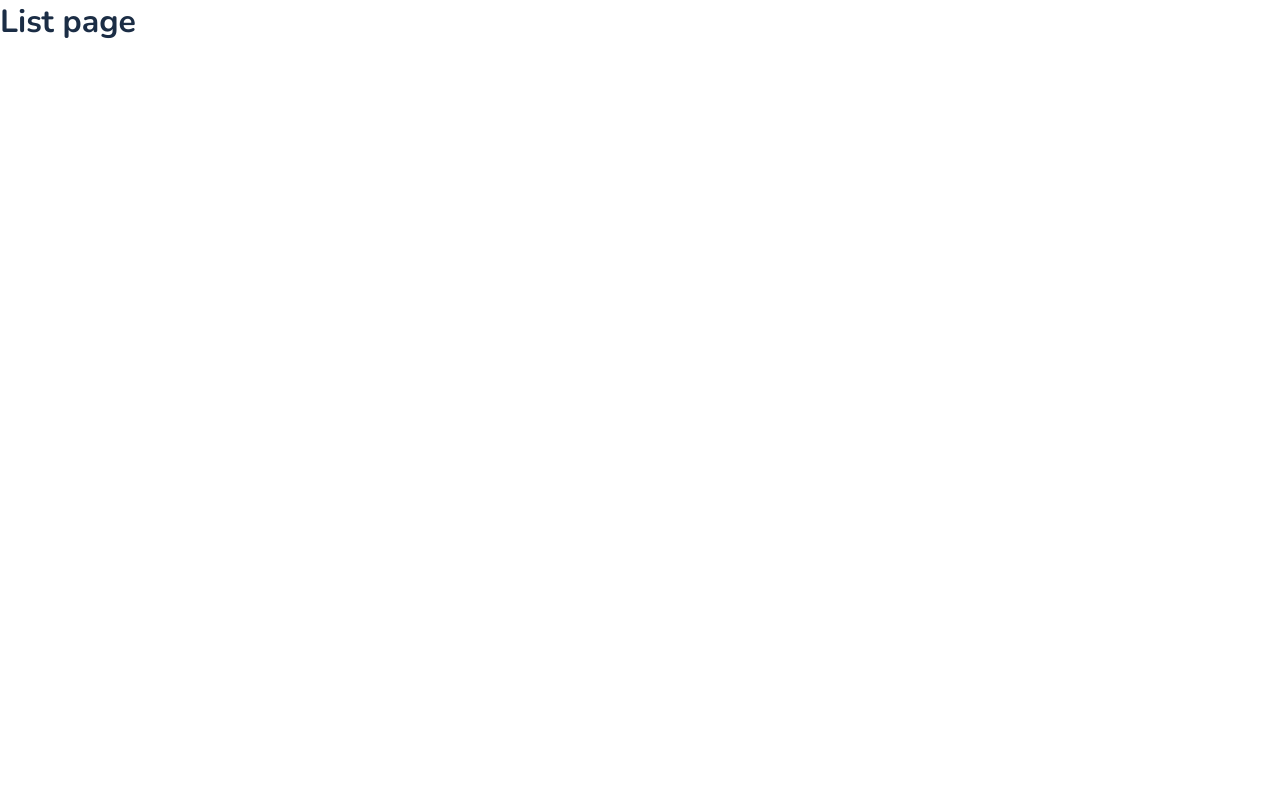
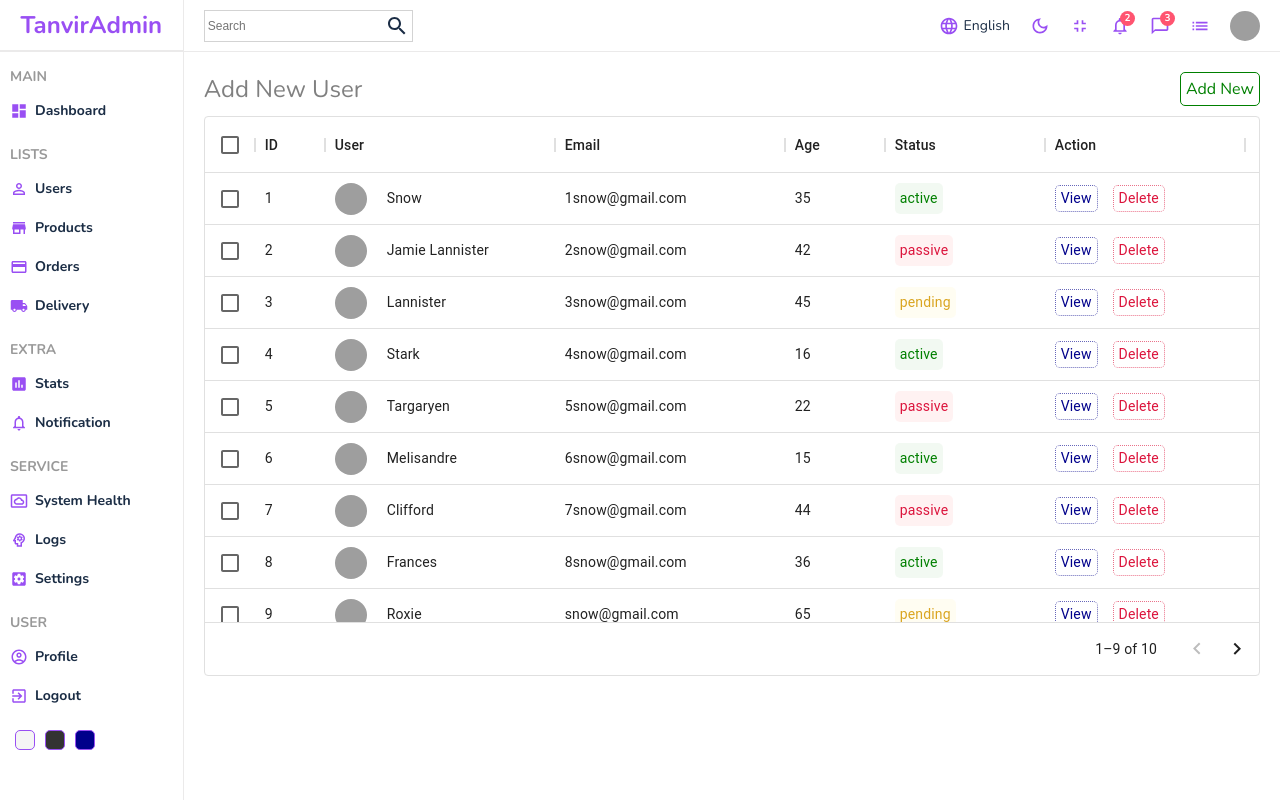
Before and after one commit to tanvirch0750/React-Admin-Dashboard, a React (Create React App) app: page /users in a window 1280 px wide. Built offline with nearby package versions, Linux system fonts and the light colour scheme; grey boxes are pictures that could not be loaded.

Commit message:
implemented user page with material Ui data table

```diff
--- a/package.json
+++ b/package.json
@@ -7,6 +7,7 @@
     "@emotion/styled": "^11.9.3",
     "@mui/icons-material": "^5.8.4",
     "@mui/material": "^5.9.0",
+    "@mui/x-data-grid": "^5.13.1",
     "@testing-library/jest-dom": "^5.16.4",
     "@testing-library/react": "^13.3.0",
     "@testing-library/user-event": "^13.5.0",
--- /dev/null
+++ b/src/components/data-table/DataTable.jsx
@@ -0,0 +1,56 @@
+import { DataGrid } from '@mui/x-data-grid';
+import { useState } from 'react';
+import { Link } from 'react-router-dom';
+import { userColumns, userRows } from '../../datatablesource';
+import './DataTable.scss';
+
+const DataTable = () => {
+  const [data, setData] = useState(userRows);
+
+  const handleDelete = (id) => {
+    setData(data.filter((item) => item.id !== id));
+  };
+
+  const actionColumn = [
+    {
+      field: 'action',
+      headerName: 'Action',
+      width: 200,
+      renderCell: (params) => {
+        return (
+          <div className="cellAction">
+            <Link to="/users/test" style={{ textDecoration: 'none' }}>
+              <div className="viewButton">View</div>
+            </Link>
+            <div
+              className="deleteButton"
+              onClick={() => handleDelete(params.row.id)}
+            >
+              Delete
+            </div>
+          </div>
+        );
+      },
+    },
+  ];
+  return (
+    <div className="datatable">
+      <div className="datatableTitle">
+        Add New User
+        <Link to="/users/new" className="link">
+          Add New
+        </Link>
+      </div>
+      <DataGrid
+        className="datagrid"
+        rows={data}
+        columns={userColumns.concat(actionColumn)}
+        pageSize={9}
+        rowsPerPageOptions={[9]}
+        checkboxSelection
+      />
+    </div>
+  );
+};
+
+export default DataTable;
--- /dev/null
+++ b/src/components/data-table/DataTable.scss
@@ -0,0 +1,78 @@
+.datatable {
+  height: 600px;
+  padding: 20px;
+
+  .datatableTitle {
+    width: 100%;
+    font-size: 24px;
+    color: gray;
+    margin-bottom: 10px;
+    display: flex;
+    align-items: center;
+    justify-content: space-between;
+
+    .link {
+      text-decoration: none;
+      color: green;
+      font-size: 16px;
+      font-weight: 400;
+      border: 1px solid green;
+      padding: 5px;
+      border-radius: 5px;
+      cursor: pointer;
+    }
+  }
+
+  .cellWithImg {
+    display: flex;
+    align-items: center;
+
+    .cellImg {
+      width: 32px;
+      height: 32px;
+      border-radius: 50%;
+      object-fit: cover;
+      margin-right: 20px;
+    }
+  }
+
+  .cellWithStatus {
+    padding: 5px;
+    border-radius: 5px;
+
+    &.active {
+      background-color: rgba(0, 128, 0, 0.05);
+      color: green;
+    }
+    &.pending {
+      background-color: rgba(255, 217, 0, 0.05);
+      color: goldenrod;
+    }
+    &.passive {
+      background-color: rgba(255, 0, 0, 0.05);
+      color: crimson;
+    }
+  }
+
+  .cellAction {
+    display: flex;
+    align-items: center;
+    gap: 15px;
+
+    .viewButton {
+      padding: 2px 5px;
+      border-radius: 5px;
+      color: darkblue;
+      border: 1px dotted rgba(0, 0, 139, 0.596);
+      cursor: pointer;
+    }
+
+    .deleteButton {
+      padding: 2px 5px;
+      border-radius: 5px;
+      color: crimson;
+      border: 1px dotted rgba(220, 20, 60, 0.6);
+      cursor: pointer;
+    }
+  }
+}
--- /dev/null
+++ b/src/datatablesource.js
@@ -0,0 +1,123 @@
+export const userColumns = [
+  { field: 'id', headerName: 'ID', width: 70 },
+  {
+    field: 'user',
+    headerName: 'User',
+    width: 230,
+    renderCell: (params) => {
+      return (
+        <div className="cellWithImg">
+          <img className="cellImg" src={params.row.img} alt="avatar" />
+          {params.row.username}
+        </div>
+      );
+    },
+  },
+  {
+    field: 'email',
+    headerName: 'Email',
+    width: 230,
+  },
+
+  {
+    field: 'age',
+    headerName: 'Age',
+    width: 100,
+  },
+  {
+    field: 'status',
+    headerName: 'Status',
+    width: 160,
+    renderCell: (params) => {
+      return (
+        <div className={`cellWithStatus ${params.row.status}`}>
+          {params.row.status}
+        </div>
+      );
+    },
+  },
+];
+
+//temporary data
+export const userRows = [
+  {
+    id: 1,
+    username: 'Snow',
+    img: 'https://images.pexels.com/photos/1820770/pexels-photo-1820770.jpeg?auto=compress&cs=tinysrgb&dpr=2&w=500',
+    status: 'active',
+    email: '1snow@gmail.com',
+    age: 35,
+  },
+  {
+    id: 2,
+    username: 'Jamie Lannister',
+    img: 'https://images.pexels.com/photos/1820770/pexels-photo-1820770.jpeg?auto=compress&cs=tinysrgb&dpr=2&w=500',
+    email: '2snow@gmail.com',
+    status: 'passive',
+    age: 42,
+  },
+  {
+    id: 3,
+    username: 'Lannister',
+    img: 'https://images.pexels.com/photos/1820770/pexels-photo-1820770.jpeg?auto=compress&cs=tinysrgb&dpr=2&w=500',
+    email: '3snow@gmail.com',
+    status: 'pending',
+    age: 45,
+  },
+  {
+    id: 4,
+    username: 'Stark',
+    img: 'https://images.pexels.com/photos/1820770/pexels-photo-1820770.jpeg?auto=compress&cs=tinysrgb&dpr=2&w=500',
+    email: '4snow@gmail.com',
+    status: 'active',
+    age: 16,
+  },
+  {
+    id: 5,
+    username: 'Targaryen',
+    img: 'https://images.pexels.com/photos/1820770/pexels-photo-1820770.jpeg?auto=compress&cs=tinysrgb&dpr=2&w=500',
+    email: '5snow@gmail.com',
+    status: 'passive',
+    age: 22,
+  },
+  {
+    id: 6,
+    username: 'Melisandre',
+    img: 'https://images.pexels.com/photos/1820770/pexels-photo-1820770.jpeg?auto=compress&cs=tinysrgb&dpr=2&w=500',
+    email: '6snow@gmail.com',
+    status: 'active',
+    age: 15,
+  },
+  {
+    id: 7,
+    username: 'Clifford',
+    img: 'https://images.pexels.com/photos/1820770/pexels-photo-1820770.jpeg?auto=compress&cs=tinysrgb&dpr=2&w=500',
+    email: '7snow@gmail.com',
+    status: 'passive',
+    age: 44,
+  },
+  {
+    id: 8,
+    username: 'Frances',
+    img: 'https://images.pexels.com/photos/1820770/pexels-photo-1820770.jpeg?auto=compress&cs=tinysrgb&dpr=2&w=500',
+    email: '8snow@gmail.com',
+    status: 'active',
+    age: 36,
+  },
+  {
+    id: 9,
+    username: 'Roxie',
+    img: 'https://images.pexels.com/photos/1820770/pexels-photo-1820770.jpeg?auto=compress&cs=tinysrgb&dpr=2&w=500',
+    email: 'snow@gmail.com',
+    status: 'pending',
+    age: 65,
+  },
+  {
+    id: 10,
+    username: 'Roxie',
+    img: 'https://images.pexels.com/photos/1820770/pexels-photo-1820770.jpeg?auto=compress&cs=tinysrgb&dpr=2&w=500',
+    email: 'snow@gmail.com',
+    status: 'active',
+    age: 65,
+  },
+];
--- a/src/pages/list/List.jsx
+++ b/src/pages/list/List.jsx
@@ -1,9 +1,16 @@
+import DataTable from '../../components/data-table/DataTable';
+import Navbar from '../../components/navbar/Navbar';
+import Sidebar from '../../components/sidebar/Sidebar';
 import './List.scss';
 
 const List = () => {
   return (
-    <div>
-      <h1>List page</h1>
+    <div className="list">
+      <Sidebar />
+      <div className="listContainer">
+        <Navbar />
+        <DataTable />
+      </div>
     </div>
   );
 };
--- a/src/pages/list/List.scss
+++ b/src/pages/list/List.scss
@@ -0,0 +1,8 @@
+.list {
+  display: flex;
+  width: 100%;
+
+  .listContainer {
+    flex: 6;
+  }
+}
```
Also changed, not shown: 1 other file (tests, documents, lock files or other folders).
